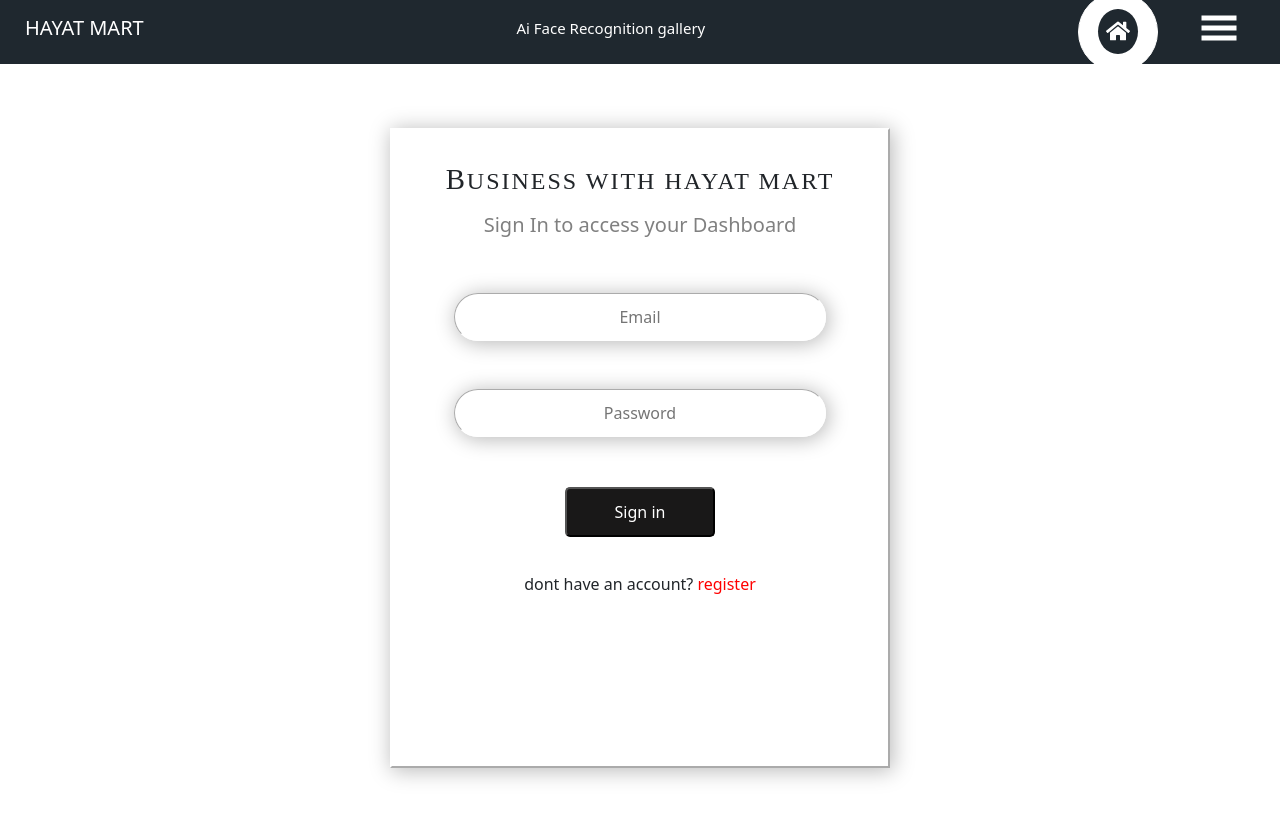
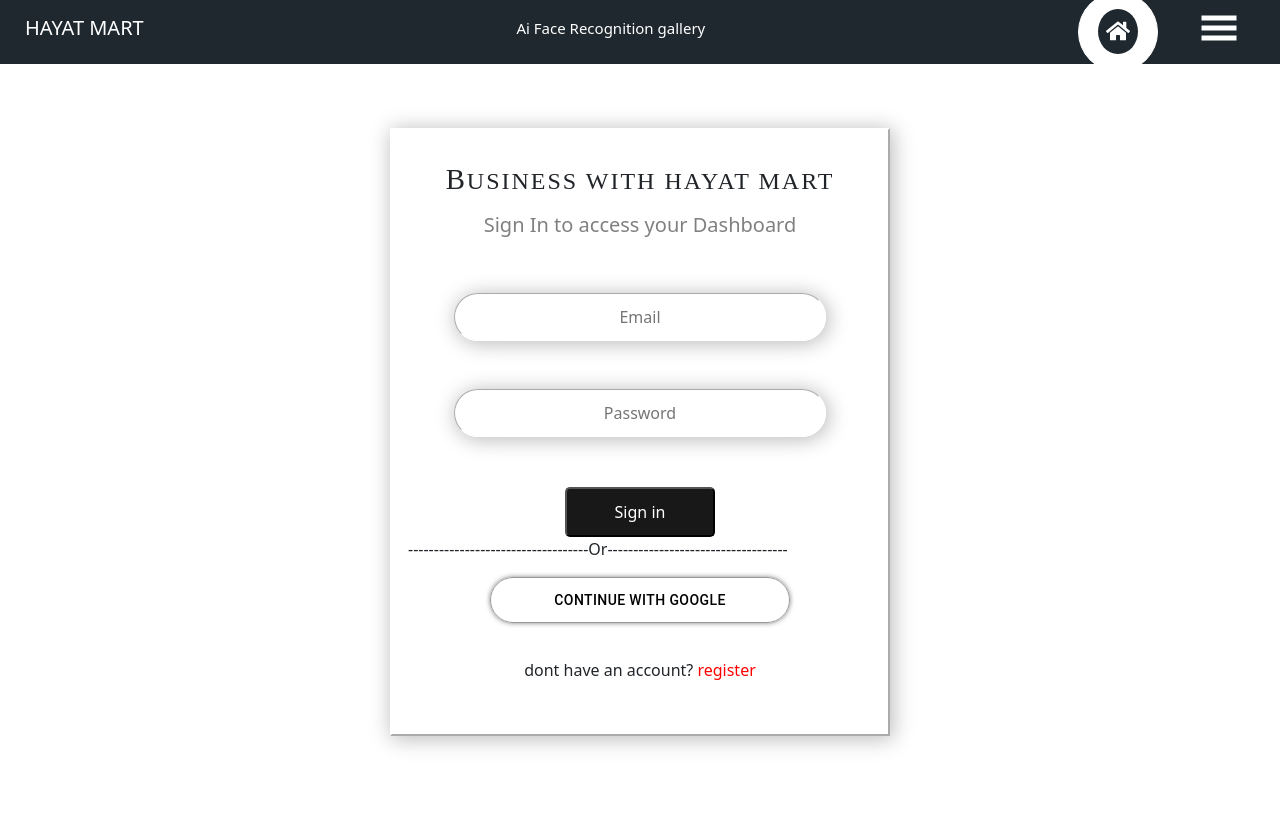
Before and after one commit to Adiya-Web-Dev-community/ai-photo-gallary, a React (Vite) app in the folder client/: page / in a window 1280 px wide. Shown: the top 818 px of the page. Built offline with nearby package versions, Linux system fonts and the light colour scheme; a web font is replaced by a local one.

Commit message:
added new

```diff
--- a/client/src/App.jsx
+++ b/client/src/App.jsx
@@ -22,12 +22,12 @@ function App() {
       <div style={{ marginTop: '5rem' }}>
         <Routes>
           <Route path='/' element={<Signin />} />
+          <Route path='/dashboard-details' element={<DashBoardDetails />} />
           <Route path='/home-page' element={<HomePage />} />
-          <Route path='/dashboard-details' element={<DashBoardDetails />} />
+          <Route path='/event-form-page/:eventName/:eventId' element={<EventFormPage />} />
+          <Route path='/gallary/:id' element={<Gallary />} />
           <Route path='/watermaker-setup' element={<SetupWatermark />} />
-          <Route path='/gallary/:id' element={<Gallary />} />
           <Route path='/facerecognitiongallery' element={<FaceRecognitionGallery />} />
-          <Route path='/event-form-page/:eventName/:eventId' element={<EventFormPage />} />
           <Route path='/register-new-user' element={<RegisterUser />} />
           <Route path='/set-password' element={<SetPassword />} />
         </Routes>
--- a/client/src/components/home/create-event/create-event-pop-up.jsx
+++ b/client/src/components/home/create-event/create-event-pop-up.jsx
@@ -38,6 +38,7 @@ const CreateEventPopup = ({ handleClose, getAllEvents }) => {
                 toast.dismiss()
                 // setCoverPageURL(res.data.url)
                 setCreateEventForm({ ...createEventForm, eventCoverPage: res.data.url })
+
             })
             .catch((err) => {
                 console.log(err)
--- a/client/src/components/register-user/register-user.jsx
+++ b/client/src/components/register-user/register-user.jsx
@@ -21,7 +21,7 @@ const RegisterUser = () => {
         else if (registerForm.password != registerForm.reEnterPassword) {
             return toast.error('both the passwords are different')
         }
-        await axios.post('/user-registration', registerForm)
+        await axios.post('user/register', registerForm)
             .then((res) => {
                 console.log(res)
                 if (res.data.message == "user found but not verified") {
--- a/client/src/components/signin/Signin.css
+++ b/client/src/components/signin/Signin.css
@@ -30,7 +30,9 @@
 
 .signin-wrapper .form-wrapper {
     /* border: 1px solid red; */
-    height: 20rem;
+    display: flex;
+    flex-direction: column;
+    justify-items: center;
 }
 
 .dont-have-account-option{
@@ -40,9 +42,9 @@
 
 .signin-wrapper .form-wrapper .mobilenobtn-wrapper,
 .signin-wrapper .form-wrapper .googlesignin-wrapper {
-    /* border:1px solid black; */
     display: flex;
     justify-content: center;
+
 }
 
 .signin-wrapper .form-wrapper .mobilenobtn-wrapper .btn {
@@ -316,3 +318,8 @@
 
 
 }
+
+.rounded-button {
+  border-radius: 8px;
+  /* Other styles if needed */
+}
--- a/client/src/components/signin/Signin.jsx
+++ b/client/src/components/signin/Signin.jsx
@@ -1,4 +1,4 @@
-import React, { useState } from 'react'
+import React, { useState,useEffect } from 'react'
 import './Signin.css'
 import { Button, Box, TextField } from '@mui/material'
 import { Icon } from 'react-icons-kit'
@@ -38,8 +38,45 @@ const Signin = () => {
         setSignInBtnActive(false)
     }
 
+
+    useEffect(() => {
+        const initGoogleSignIn = () => {
+          window.gapi.load('auth2', () => {
+            window.gapi.auth2.init({
+              client_id: 'YOUR_CLIENT_ID.apps.googleusercontent.com',
+            });
+          });
+        };
+
+        if (window.gapi) {
+          initGoogleSignIn();
+        } else {
+          // Load Google API script dynamically
+          const script = document.createElement('script');
+          script.src = 'https://apis.google.com/js/platform.js';
+          script.async = true;
+          script.defer = true;
+          script.onload = initGoogleSignIn;
+          document.head.appendChild(script);
+        }
+      }, []);
+
+  const handleSignIn = () => {
+    const auth2 = window.gapi.auth2.getAuthInstance();
+    auth2.signIn().then(googleUser => {
+      const profile = googleUser.getBasicProfile();
+      console.log('ID: ' + profile.getId());
+      console.log('Name: ' + profile.getName());
+      console.log('Email: ' + profile.getEmail());
+      // Handle sign-in success
+    }, error => {
+      // Handle sign-in error
+    });
+  };
+
+
     return (
-        <div className='container signin-wrapper'>
+        <div className='container signin-wrapper' style={{height:'38rem'}}>
             <h4>BUSINESS WITH HAYAT MART</h4>
             <h5>Sign In to access your Dashboard</h5>
             <div className='form-wrapper'>
@@ -62,6 +99,17 @@ const Signin = () => {
                             <span>Sign in</span>}
                     </button>
                 </Box>
+                <p>-----------------------------------Or-----------------------------------</p>
+
+                <Button onClick={()=>{handleSignIn()}} style={{
+                    borderRadius: '30px',
+                    borderColor:'rgb(156, 155, 155)',
+                    color:'black',
+                    width:'300px',
+                    boxShadow: '0px 0px 5px rgba(0, 0, 0, 0.5)' ,
+                    padding:'10px 5px',
+                    alignSelf:'center'
+                    }} variant="outlined">Continue with Google</Button>
                 <p className='dont-have-account-option'>
                     dont have an account? <span style={{ color: 'red', fontWeight: '500', cursor: 'pointer' }}
                         onClick={() => navigate('register-new-user')}>register</span>
```
Also changed, not shown: 1 other file (tests, documents, lock files or other folders).
